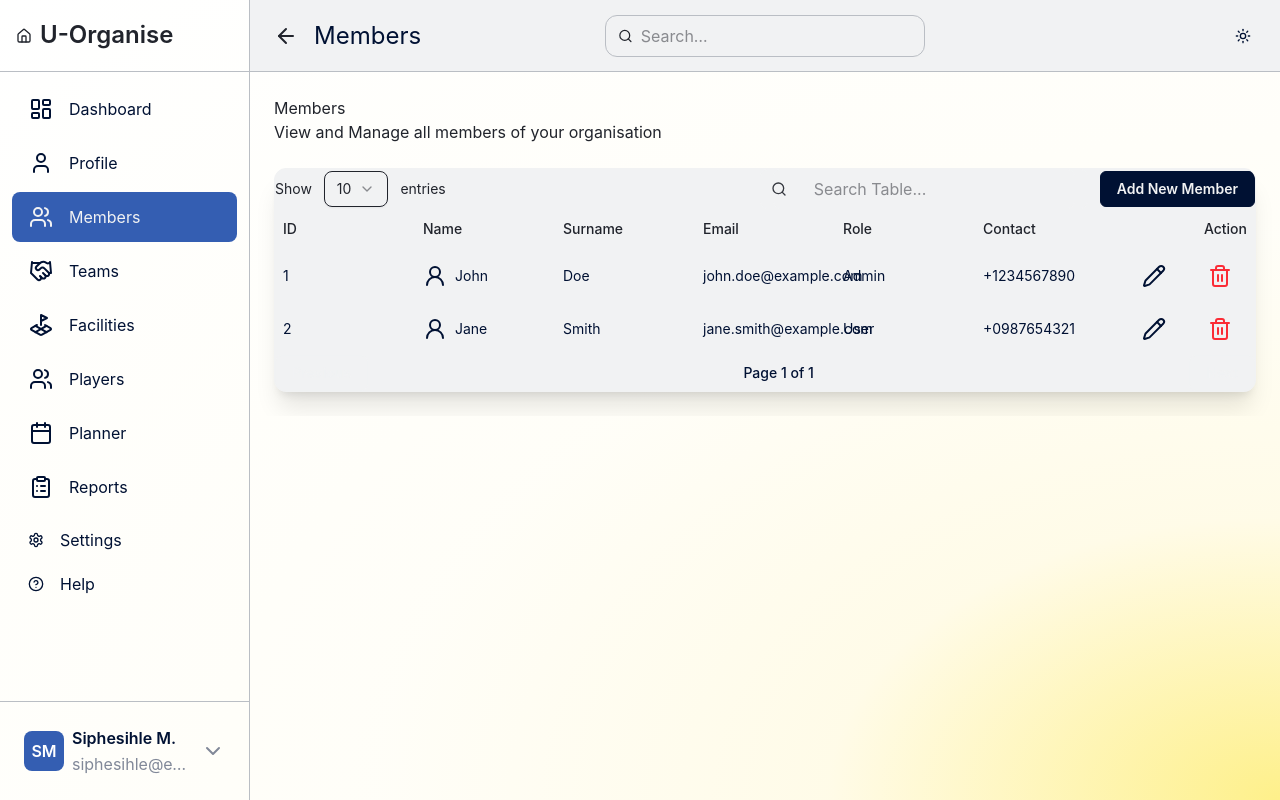
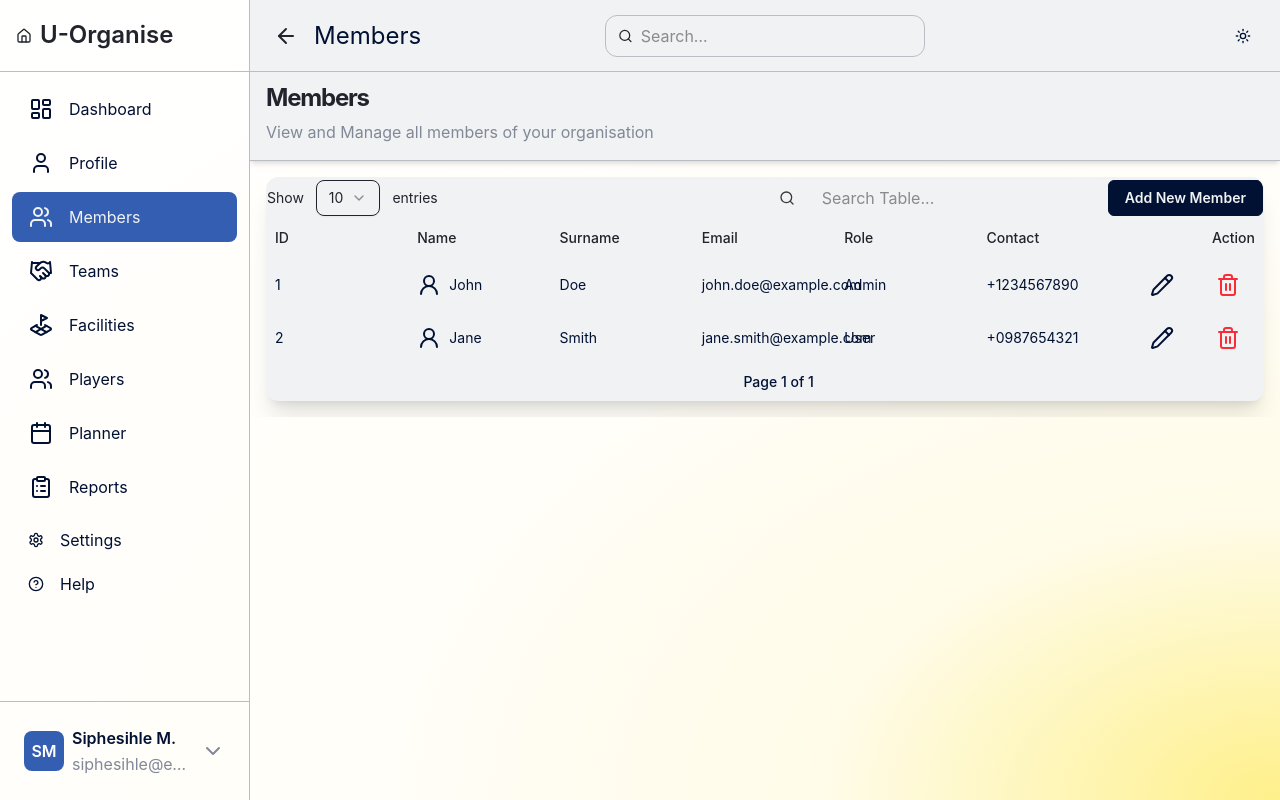
Before and after one commit to Sihle-Thwa/SportsManagment, a React (Vite) app in the folder frontend/: page /members in a window 1280 px wide. Built offline with nearby package versions, Linux system fonts and the light colour scheme.

Commit message:
refactor: enhance Members component layout and styling; improve structure and visual consistency

```diff
--- a/frontend/src/pages/Members/Members.tsx
+++ b/frontend/src/pages/Members/Members.tsx
@@ -1,6 +1,7 @@
 // src/pages/members/MembersPage.tsx
 import { useState } from "react";
 import { MembersTable, Member } from "./MembersTable";
+import "./members.css";
 
 export default function Members() {
 	const [members] = useState<Member[]>([
@@ -10,7 +11,7 @@ export default function Members() {
 			surname: "Doe",
 			email: "john.doe@example.com",
 			role: "Admin",
-      contact: "+1234567890"
+			contact: "+1234567890",
 		},
 		{
 			id: "2",
@@ -18,8 +19,8 @@ export default function Members() {
 			surname: "Smith",
 			email: "jane.smith@example.com",
 			role: "User",
-      contact: "+0987654321"
-    }
+			contact: "+0987654321",
+		},
 		// Add more members as needed
 	]);
 
@@ -39,12 +40,16 @@ export default function Members() {
 	};
 
 	return (
-    <div className="space-y-6 p-6 ">
-      <div className="mb-6">
-        <h1 >Members</h1>
-        <p >View and Manage all members of your organisation</p>
+		<div className="membersRoot">
+			<div className="membersHeader">
+				<div className="membersTitle">Members</div>
+				<div className="membersSubtitle">
+					View and Manage all members of your organisation
+				</div>
 			</div>
 
+			<section className="membersContainer" aria-label="Members editor">
+				<div className="membersContent">
 					<MembersTable
 						data={members}
 						onEdit={handleEdit}
@@ -52,5 +57,7 @@ export default function Members() {
 						onAddNew={handleAddNew}
 					/>
 				</div>
+			</section>
+		</div>
 	);
 }
--- /dev/null
+++ b/frontend/src/pages/Members/members.css
@@ -0,0 +1,62 @@
+@import "tailwindcss";
+
+.membersRoot {
+	display: flex;
+	flex-direction: column;
+	justify-content: flex-start;
+	align-items: center;
+	max-width: fit-content;
+	width: 100%;
+	padding: 0;
+	margin: 0;
+}
+
+.membersHeader {
+	display: flex;
+	flex-direction: column;
+	justify-content: flex-start;
+	align-items: flex-start;
+	box-shadow: var(--shadow-base);
+	width: 100%;
+	min-width: 320px;
+	top: 0;
+	padding: 8px 16px;
+	background-color: var(--card-background);
+	border-bottom: 1px solid var(--card-border);
+}
+
+.membersTitle {
+	display: flex;
+	flex-direction: column;
+	font-size: var(--title-size-default);
+	font-weight: var(--font-weight-bold);
+	color: var(--card-foreground);
+	letter-spacing: var(--letter-spacing-tight);
+}
+
+.membersSubtitle {
+	display: flex;
+	flex-direction: column;
+	margin-top: 4px;
+	margin-bottom: 8px;
+	color: var(--card-foreground-secondary);
+	font-size: var(--font-size-subtitle);
+	font-weight: var(--font-weight-normal);
+}
+
+.membersContainer {
+	display: flex;
+	flex-direction: column;
+	justify-content: flex-start;
+	align-items: center;
+	width: 100%;
+	overflow-y: auto;
+}
+
+.membersContent {
+	display: flex;
+	flex-direction: column;
+	align-items: center;
+	padding: 16px;
+	width: 100%;
+}
--- a/frontend/src/pages/Profile/profile.css
+++ b/frontend/src/pages/Profile/profile.css
@@ -55,8 +55,8 @@
 	margin-top: 4px;
 	margin-bottom: 8px;
 	color: var(--card-foreground-secondary);
-	font-size: var(--font-size-subtitle, 1rem);
-	font-weight: var(--font-weight-normal, 400);
+	font-size: var(--font-size-subtitle);
+	font-weight: var(--font-weight-normal);
 }
 
 /* Container */
```
Lines whose indentation alone changed are shown as unchanged.
